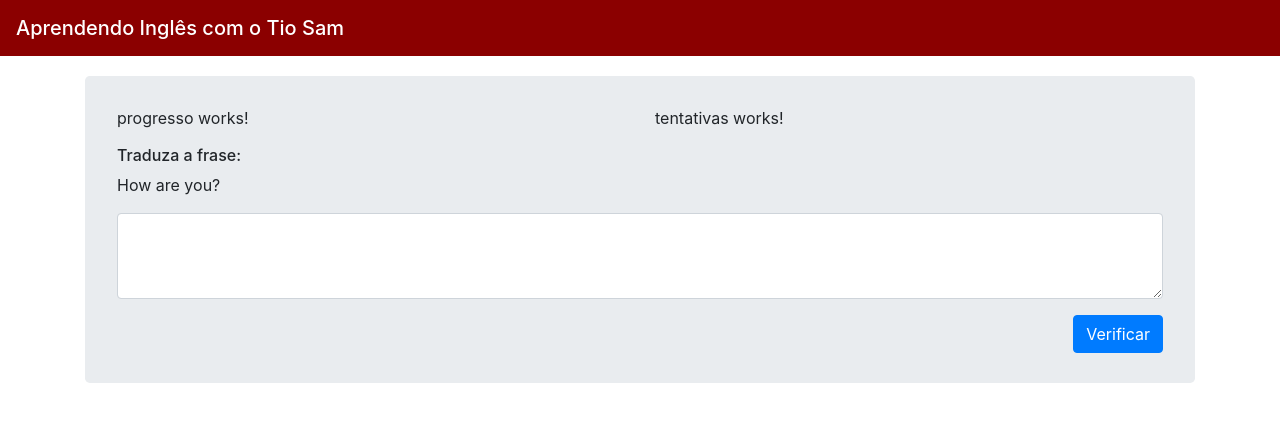
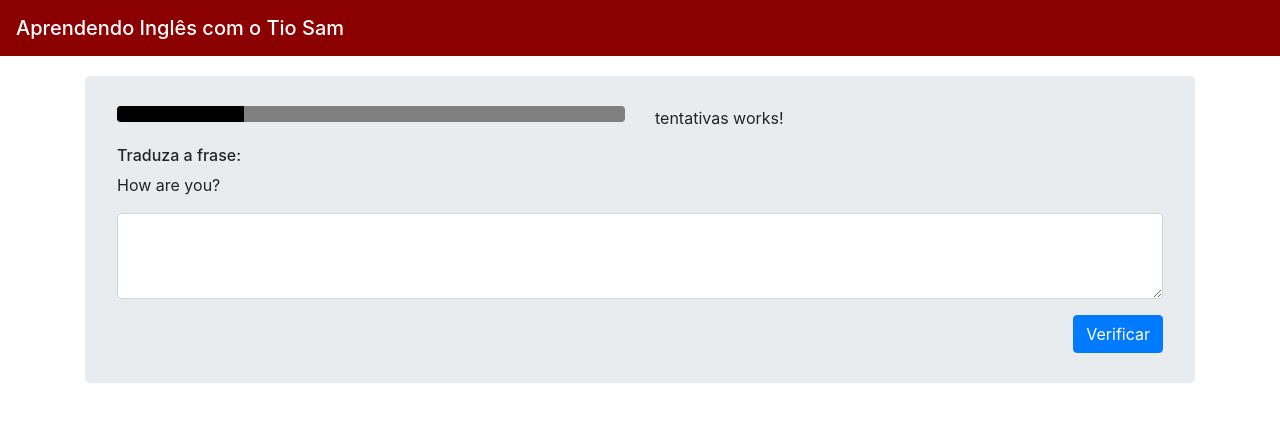
Before and after one commit to ECAlmeida/app1, an Angular app: page / in a window 1280 px wide. Shown: the top 422 px of the page. Built offline with nearby package versions, Linux system fonts and the light colour scheme.

Commit message:
Progress Bar

```diff
--- a/src/app/progresso/progresso.component.css
+++ b/src/app/progresso/progresso.component.css
@@ -0,0 +1,8 @@
+.progress{
+    background: gray;
+    border: black
+}
+.progress-bar{
+    background: black;
+
+}
--- a/src/app/progresso/progresso.component.html
+++ b/src/app/progresso/progresso.component.html
@@ -1 +1,3 @@
-<p>progresso works!</p>
+<div class="progress">
+    <div class="progress-bar w-25"></div>
+  </div>
```
